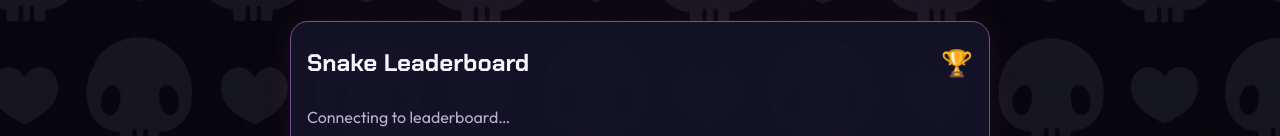
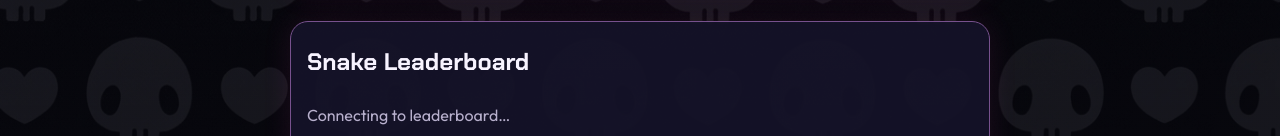
Before and after one commit to Midnightred04/Jercle, a plain HTML site: page game.html in a window 1280 px wide. Shown: the part 1104-1240 px from the top of the page. Drawn offline with Linux system fonts and the light colour scheme; no server answers.

Commit message:
Remove trophy emoji from leaderboard heading
Removed trophy emoji from the leaderboard title.

```diff
--- a/game.html
+++ b/game.html
@@ -45,7 +45,7 @@
       <div class="controls" aria-label="Direction controls"><button type="button" data-dir="up" aria-label="Up">↑</button><button type="button" data-dir="left" aria-label="Left">←</button><button type="button" data-dir="down" aria-label="Down">↓</button><button type="button" data-dir="right" aria-label="Right">→</button></div>
     </section>
     <section class="leaderboard" aria-labelledby="leaderboard-title">
-      <div class="board-heading"><h2 id="leaderboard-title">Snake Leaderboard</h2><span aria-hidden="true">🏆</span></div>
+      <div class="board-heading"><h2 id="leaderboard-title">Snake Leaderboard</h2><span aria-hidden="true"></span></div>
       <ol id="rankings" class="rankings"></ol>
       <p id="board-message" class="board-message" role="status">Connecting to leaderboard…</p>
       <p class="note">Top 10 personal bests. Each browser has one player profile; names are not verified, and clearing browser data may reset your profile.</p>
```
